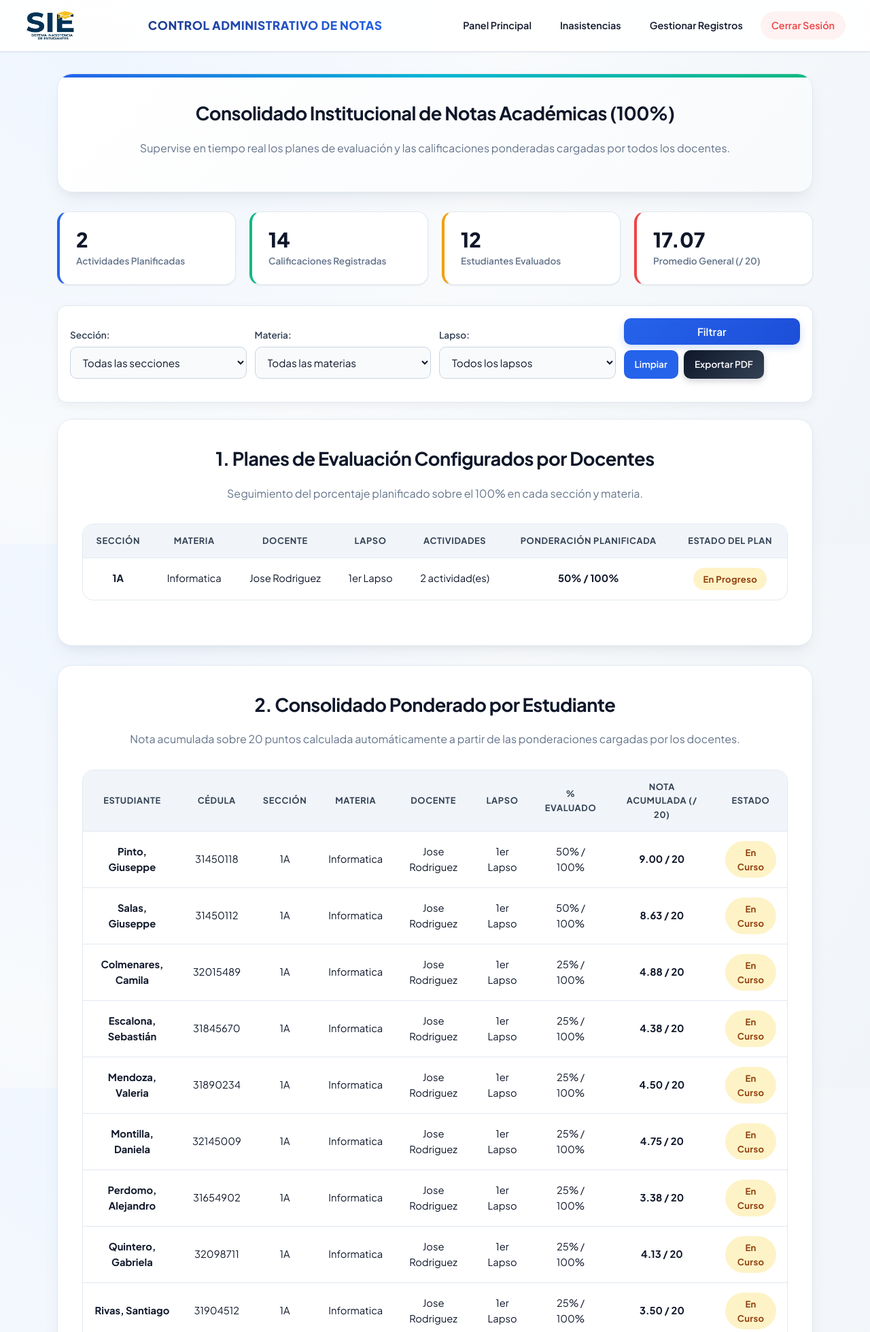
After one commit to winstonjose99-stack/sie, a PHP site: page /visual/notas_admin.php in a window 1280 px wide. The commit adds this page. Shown: the top 1959 px of the page at 68% size. Run offline with PHP 8.4, Linux system fonts and the light colour scheme; the visitor is signed in with stand-in values (Sample User, id 1); data comes from the database, SQL or seed files in the repository.

Commit message:
feat: agregar modulo administrativo de notas ponderadas (100%) con PDF B/N y corregir hallazgos de QA

```diff
--- a/api/dashboard.php
+++ b/api/dashboard.php
@@ -160,6 +160,12 @@ if ($resIna && $rowIna = $resIna->fetch_assoc()) {
                 <p>Consultar y auditar el historial de faltas y justificaciones por fecha.</p>
             </a>
 
+            <a href="../visual/notas_admin.php" class="module-card">
+                <div class="icon-box">📝</div>
+                <h3>Notas Académicas (100%)</h3>
+                <p>Supervisar planes de evaluación, calificaciones ponderadas y boletines PDF.</p>
+            </a>
+
             <a href="webhook_zapier.php" class="module-card">
                 <div class="icon-box">🔗</div>
                 <h3>Webhook Zapier</h3>
--- a/api/index.php
+++ b/api/index.php
@@ -49,6 +49,7 @@ $allowedRoutes = [
     'visual/login_profesor.php',
     'visual/login_representante.php',
     'visual/materias.php',
+    'visual/notas_admin.php',
     'visual/panel_profesor.php',
     'visual/panel_representante.php',
     'visual/profesores.php',
--- a/config/sqlite_fallback.php
+++ b/config/sqlite_fallback.php
@@ -241,6 +241,7 @@ class SQLiteMysqliCompat {
 
     public function prepare(string $sql): SQLiteStmtCompat {
         return new SQLiteStmtCompat($this->pdo, $sql, function (string $s, array $p): void {
+            $this->insert_id = (int) $this->pdo->lastInsertId();
             $this->recordWrite($s, $p);
         });
     }
--- a/visual/gestionar.php
+++ b/visual/gestionar.php
@@ -65,6 +65,12 @@ verificarSesionAdmin('iniciar_sesion.html');
                 <h3>Estudiantes</h3>
                 <p>Administrar la matrícula estudiantil, cambios de sección y representantes.</p>
             </a>
+
+            <a href="notas_admin.php" class="card-gestion">
+                <div class="icon-box">📝</div>
+                <h3>Notas Académicas</h3>
+                <p>Consultar planes de evaluación 100%, calificaciones ponderadas y reportes PDF.</p>
+            </a>
         </div>
     </div>
 
--- /dev/null
+++ b/visual/notas_admin.php
@@ -0,0 +1,467 @@
+<?php
+require_once __DIR__ . '/../config/conexion.php';
+verificarSesionAdmin('iniciar_sesion.html');
+
+$id_seccion_f = intval($_GET['id_seccion'] ?? 0);
+$id_materia_f = intval($_GET['id_materia'] ?? 0);
+$lapso_f      = trim($_GET['lapso'] ?? '');
+$lapsosValidos = ['1er Lapso', '2do Lapso', '3er Lapso'];
+if ($lapso_f !== '' && !in_array($lapso_f, $lapsosValidos, true)) {
+    $lapso_f = '';
+}
+
+// Catálogos para filtros
+$secciones = [];
+$resSec = $conn->query("SELECT id_seccion, nombre_seccion FROM secciones ORDER BY nombre_seccion ASC");
+if ($resSec) {
+    while ($s = $resSec->fetch_assoc()) {
+        $secciones[] = $s;
+    }
+}
+
+$materias = [];
+$resMat = $conn->query("SELECT id_materia, nombre_materia FROM materias ORDER BY nombre_materia ASC");
+if ($resMat) {
+    while ($m = $resMat->fetch_assoc()) {
+        $materias[] = $m;
+    }
+}
+
+// 1. Planes de evaluación configurados por los docentes (resumen por sección/materia/lapso)
+$sqlPlan = "
+    SELECT ep.id_seccion, ep.id_materia, ep.lapso,
+           s.nombre_seccion, m.nombre_materia,
+           d.nombre AS doc_nombre, d.apellido AS doc_apellido,
+           COUNT(ep.id_evaluacion) AS total_actividades,
+           COALESCE(SUM(ep.ponderacion), 0) AS total_ponderacion
+    FROM evaluaciones_plan ep
+    INNER JOIN secciones s ON ep.id_seccion = s.id_seccion
+    INNER JOIN materias m ON ep.id_materia = m.id_materia
+    LEFT JOIN docentes d ON ep.id_docente = d.id_docente
+    WHERE 1=1
+";
+$pTypes = '';
+$pParams = [];
+if ($id_seccion_f > 0) {
+    $sqlPlan .= " AND ep.id_seccion = ?";
+    $pTypes .= 'i';
+    $pParams[] = $id_seccion_f;
+}
+if ($id_materia_f > 0) {
+    $sqlPlan .= " AND ep.id_materia = ?";
+    $pTypes .= 'i';
+    $pParams[] = $id_materia_f;
+}
+if ($lapso_f !== '') {
+    $sqlPlan .= " AND ep.lapso = ?";
+    $pTypes .= 's';
+    $pParams[] = $lapso_f;
+}
+$sqlPlan .= " GROUP BY ep.id_seccion, ep.id_materia, ep.lapso, s.nombre_seccion, m.nombre_materia, d.nombre, d.apellido
+              ORDER BY s.nombre_seccion ASC, m.nombre_materia ASC, ep.lapso ASC";
+
+$stmtPlan = $conn->prepare($sqlPlan);
+if ($pTypes !== '') {
+    $stmtPlan->bind_param($pTypes, ...$pParams);
+}
+$stmtPlan->execute();
+$resPlan = $stmtPlan->get_result();
+$planesDocentes = [];
+$totalActividadesPlan = 0;
+if ($resPlan) {
+    while ($pl = $resPlan->fetch_assoc()) {
+        $planesDocentes[] = $pl;
+        $totalActividadesPlan += (int) $pl['total_actividades'];
+    }
+}
+$stmtPlan->close();
+
+// 2. Calificaciones detalladas cargadas por docentes
+$sqlNotas = "
+    SELECT n.id_nota, n.id_estudiante, n.lapso, n.evaluacion, n.ponderacion, n.calificacion, n.observacion, n.fecha_registro,
+           e.nombre AS est_nombre, e.apellido AS est_apellido, e.cedula AS est_cedula,
+           s.id_seccion, s.nombre_seccion,
+           m.id_materia, m.nombre_materia,
+           d.nombre AS doc_nombre, d.apellido AS doc_apellido
+    FROM notas_academicas n
+    INNER JOIN estudiantes e ON n.id_estudiante = e.id_estudiante
+    LEFT JOIN secciones s ON e.id_seccion = s.id_seccion
+    LEFT JOIN materias m ON n.id_materia = m.id_materia
+    LEFT JOIN docentes d ON n.id_docente = d.id_docente
+    WHERE 1=1
+";
+$nTypes = '';
+$nParams = [];
+if ($id_seccion_f > 0) {
+    $sqlNotas .= " AND e.id_seccion = ?";
+    $nTypes .= 'i';
+    $nParams[] = $id_seccion_f;
+}
+if ($id_materia_f > 0) {
+    $sqlNotas .= " AND n.id_materia = ?";
+    $nTypes .= 'i';
+    $nParams[] = $id_materia_f;
+}
+if ($lapso_f !== '') {
+    $sqlNotas .= " AND n.lapso = ?";
+    $nTypes .= 's';
+    $nParams[] = $lapso_f;
+}
+$sqlNotas .= " ORDER BY n.fecha_registro DESC, s.nombre_seccion ASC, e.apellido ASC, n.id_nota DESC LIMIT 200";
+
+$stmtNotas = $conn->prepare($sqlNotas);
+if ($nTypes !== '') {
+    $stmtNotas->bind_param($nTypes, ...$nParams);
+}
+$stmtNotas->execute();
+$resNotas = $stmtNotas->get_result();
+
+$notasDetalle = [];
+$consolidado  = [];
+$estUnicos    = [];
+$sumaCalif    = 0.0;
+
+if ($resNotas) {
+    while ($nt = $resNotas->fetch_assoc()) {
+        $pond   = (float) ($nt['ponderacion'] ?? 0);
+        $calif  = (float) $nt['calificacion'];
+        $aporte = $pond > 0 ? ($calif * $pond) / 100.0 : 0.0;
+        $nt['aporte_ponderado'] = $aporte;
+        $notasDetalle[] = $nt;
+
+        $estUnicos[(int) $nt['id_estudiante']] = true;
+        $sumaCalif += $calif;
+
+        $clave = $nt['id_estudiante'] . '|' . ($nt['id_materia'] ?? 0) . '|' . ($nt['lapso'] ?? '1er Lapso');
+        if (!isset($consolidado[$clave])) {
+            $consolidado[$clave] = [
+                'estudiante' => trim($nt['est_apellido'] . ', ' . $nt['est_nombre']),
+                'cedula'     => $nt['est_cedula'] ?? 'N/A',
+                'seccion'    => $nt['nombre_seccion'] ?? 'N/A',
+                'materia'    => $nt['nombre_materia'] ?? 'N/A',
+                'docente'    => trim(($nt['doc_nombre'] ?? '') . ' ' . ($nt['doc_apellido'] ?? '')) ?: 'N/A',
+                'lapso'      => $nt['lapso'] ?? '1er Lapso',
+                'pct'        => 0.0,
+                'acumulado'  => 0.0,
+                'cantidad'   => 0,
+            ];
+        }
+        $consolidado[$clave]['pct']       += $pond;
+        $consolidado[$clave]['acumulado'] += $aporte;
+        $consolidado[$clave]['cantidad']++;
+    }
+}
+$stmtNotas->close();
+
+$promedioGeneral = count($notasDetalle) > 0 ? number_format($sumaCalif / count($notasDetalle), 2) : 'N/A';
+
+$pdfQuery = http_build_query([
+    'tipo'       => 'notas_admin',
+    'id_seccion' => $id_seccion_f,
+    'id_materia' => $id_materia_f,
+    'lapso'      => $lapso_f,
+]);
+?>
+<!DOCTYPE html>
+<html lang="es">
+<head>
+    <meta charset="UTF-8">
+    <meta name="viewport" content="width=device-width, initial-scale=1.0">
+    <title>Reporte Administrativo de Notas Académicas</title>
+    <link rel="stylesheet" href="../css/estilos.css">
+    <style>
+        .filtros-grid {
+            display: grid;
+            grid-template-columns: repeat(auto-fit, minmax(190px, 1fr));
+            gap: 12px;
+            align-items: end;
+            max-width: none;
+            margin: 0 0 24px 0;
+            padding: 18px;
+            background: #ffffff;
+            border: 1px solid #e2e8f0;
+            border-radius: 14px;
+            box-shadow: 0 4px 14px rgba(15, 23, 42, 0.05);
+        }
+        .filtros-grid label {
+            display: block;
+            font-size: 0.85rem;
+            font-weight: 600;
+            margin-bottom: 6px;
+            color: #334155;
+            text-align: left;
+        }
+        .filtros-grid select {
+            margin-bottom: 0;
+        }
+        .filtros-acciones {
+            display: flex;
+            gap: 8px;
+            flex-wrap: wrap;
+        }
+        .filtros-acciones button,
+        .filtros-acciones a {
+            margin: 0;
+            padding: 10px 16px;
+            white-space: nowrap;
+        }
+        .badge-nota {
+            background: #dbeafe;
+            color: #1e40af;
+            padding: 4px 10px;
+            border-radius: 999px;
+            font-size: 0.78rem;
+            font-weight: 700;
+        }
+    </style>
+</head>
+<body>
+
+    <header class="header-fijo">
+        <div class="logo">
+            <img src="logo.png" alt="Logo SIE">
+        </div>
+        <h2>CONTROL ADMINISTRATIVO DE NOTAS</h2>
+        <nav>
+            <ul>
+                <li><a href="../api/dashboard.php">Panel Principal</a></li>
+                <li><a href="historial_inasistencias.php">Inasistencias</a></li>
+                <li><a href="gestionar.php">Gestionar Registros</a></li>
+                <li><a href="../api/logout.php">Cerrar Sesión</a></li>
+            </ul>
+        </nav>
+    </header>
+
+    <div class="dashboard-container">
+        <div class="welcome-card">
+            <h2>Consolidado Institucional de Notas Académicas (100%)</h2>
+            <p>Supervise en tiempo real los planes de evaluación y las calificaciones ponderadas cargadas por todos los docentes.</p>
+        </div>
+
+        <!-- KPIs Administrativos de Notas -->
+        <div class="stats-grid">
+            <div class="stat-card">
+                <div>
+                    <p class="stat-value"><?php echo $totalActividadesPlan; ?></p>
+                    <p class="stat-label">Actividades Planificadas</p>
+                </div>
+            </div>
+            <div class="stat-card">
+                <div>
+                    <p class="stat-value"><?php echo count($notasDetalle); ?></p>
+                    <p class="stat-label">Calificaciones Registradas</p>
+                </div>
+            </div>
+            <div class="stat-card">
+                <div>
+                    <p class="stat-value"><?php echo count($estUnicos); ?></p>
+                    <p class="stat-label">Estudiantes Evaluados</p>
+                </div>
+            </div>
+            <div class="stat-card">
+                <div>
+                    <p class="stat-value"><?php echo $promedioGeneral; ?></p>
+                    <p class="stat-label">Promedio General (/ 20)</p>
+                </div>
+            </div>
+        </div>
+
+        <!-- Filtros + Exportación PDF -->
+        <form method="GET" action="notas_admin.php" class="filtros-grid">
+            <div>
+                <label for="id_seccion">Sección:</label>
+                <select id="id_seccion" name="id_seccion">
+                    <option value="0">Todas las secciones</option>
+                    <?php foreach ($secciones as $s) { ?>
+                        <option value="<?php echo (int) $s['id_seccion']; ?>" <?php echo $id_seccion_f === (int) $s['id_seccion'] ? 'selected' : ''; ?>>
+                            <?php echo htmlspecialchars($s['nombre_seccion']); ?>
+                        </option>
+                    <?php } ?>
+                </select>
+            </div>
+
+            <div>
+                <label for="id_materia">Materia:</label>
+                <select id="id_materia" name="id_materia">
+                    <option value="0">Todas las materias</option>
+                    <?php foreach ($materias as $m) { ?>
+                        <option value="<?php echo (int) $m['id_materia']; ?>" <?php echo $id_materia_f === (int) $m['id_materia'] ? 'selected' : ''; ?>>
+                            <?php echo htmlspecialchars($m['nombre_materia']); ?>
+                        </option>
+                    <?php } ?>
+                </select>
+            </div>
+
+            <div>
+                <label for="lapso">Lapso:</label>
+                <select id="lapso" name="lapso">
+                    <option value="">Todos los lapsos</option>
+                    <?php foreach ($lapsosValidos as $lp) { ?>
+                        <option value="<?php echo htmlspecialchars($lp); ?>" <?php echo $lapso_f === $lp ? 'selected' : ''; ?>>
+                            <?php echo htmlspecialchars($lp); ?>
+                        </option>
+                    <?php } ?>
+                </select>
+            </div>
+
+            <div class="filtros-acciones">
+                <button type="submit">Filtrar</button>
+                <a href="notas_admin.php" class="btn-ver">Limpiar</a>
+                <a href="../api/generar_pdf.php?<?php echo htmlspecialchars($pdfQuery); ?>" class="btn-pdf">Exportar PDF</a>
+            </div>
+        </form>
+
+        <!-- Bloque 1: Avance de Planes de Evaluación por Docente -->
+        <div class="container" style="margin-top: 0; margin-bottom: 28px;">
+            <h2>1. Planes de Evaluación Configurados por Docentes</h2>
+            <p>Seguimiento del porcentaje planificado sobre el 100% en cada sección y materia.</p>
+
+            <div class="table-responsive">
+                <table>
+                    <thead>
+                        <tr>
+                            <th>Sección</th>
+                            <th>Materia</th>
+                            <th>Docente</th>
+                            <th>Lapso</th>
+                            <th>Actividades</th>
+                            <th>Ponderación Planificada</th>
+                            <th>Estado del Plan</th>
+                        </tr>
+                    </thead>
+                    <tbody>
+                        <?php if (!empty($planesDocentes)) { ?>
+                            <?php foreach ($planesDocentes as $pl) {
+                                $pctPl = (float) $pl['total_ponderacion'];
+                            ?>
+                            <tr>
+                                <td><strong><?php echo htmlspecialchars($pl['nombre_seccion']); ?></strong></td>
+                                <td><?php echo htmlspecialchars($pl['nombre_materia']); ?></td>
+                                <td><?php echo htmlspecialchars(trim(($pl['doc_nombre'] ?? '') . ' ' . ($pl['doc_apellido'] ?? '')) ?: 'N/A'); ?></td>
+                                <td><?php echo htmlspecialchars($pl['lapso']); ?></td>
+                                <td><?php echo (int) $pl['total_actividades']; ?> actividad(es)</td>
+                                <td><strong><?php echo number_format($pctPl, 0); ?>% / 100%</strong></td>
+                                <td>
+                                    <span class="badge <?php echo $pctPl >= 99.99 ? 'badge-presente' : 'badge-justificado'; ?>">
+                                        <?php echo $pctPl >= 99.99 ? 'Completo (100%)' : 'En Progreso'; ?>
+                                    </span>
+                                </td>
+                            </tr>
+                            <?php } ?>
+                        <?php } else { ?>
+                            <tr><td colspan="7">No hay planes de evaluación registrados para los filtros seleccionados.</td></tr>
+                        <?php } ?>
+                    </tbody>
+                </table>
+            </div>
+        </div>
+
+        <!-- Bloque 2: Consolidado Ponderado por Estudiante -->
+        <div class="container" style="margin-top: 0; margin-bottom: 28px;">
+            <h2>2. Consolidado Ponderado por Estudiante</h2>
+            <p>Nota acumulada sobre 20 puntos calculada automáticamente a partir de las ponderaciones cargadas por los docentes.</p>
+
+            <div class="table-responsive">
+                <table>
+                    <thead>
+                        <tr>
+                            <th>Estudiante</th>
+                            <th>Cédula</th>
+                            <th>Sección</th>
+                            <th>Materia</th>
+                            <th>Docente</th>
+                            <th>Lapso</th>
+                            <th>% Evaluado</th>
+                            <th>Nota Acumulada (/ 20)</th>
+                            <th>Estado</th>
+                        </tr>
+                    </thead>
+                    <tbody>
+                        <?php if (!empty($consolidado)) { ?>
+                            <?php foreach ($consolidado as $row) {
+                                $acum = (float) $row['acumulado'];
+                                $pct  = (float) $row['pct'];
+                            ?>
+                            <tr>
+                                <td><strong><?php echo htmlspecialchars($row['estudiante']); ?></strong></td>
+                                <td><?php echo htmlspecialchars($row['cedula']); ?></td>
+                                <td><?php echo htmlspecialchars($row['seccion']); ?></td>
+                                <td><?php echo htmlspecialchars($row['materia']); ?></td>
+                                <td><?php echo htmlspecialchars($row['docente']); ?></td>
+                                <td><?php echo htmlspecialchars($row['lapso']); ?></td>
+                                <td><?php echo number_format($pct, 0); ?>% / 100%</td>
+                                <td><strong><?php echo number_format($acum, 2); ?> / 20</strong></td>
+                                <td>
+                                    <?php if ($acum >= 10.0) { ?>
+                                        <span class="badge badge-presente">Aprobado</span>
+                                    <?php } elseif ($pct < 100.0) { ?>
+                                        <span class="badge badge-justificado">En Curso</span>
+                                    <?php } else { ?>
+                                        <span class="badge badge-ausente">En Recuperación</span>
+                                    <?php } ?>
+                                </td>
+                            </tr>
+                            <?php } ?>
+                        <?php } else { ?>
+                            <tr><td colspan="9">No hay notas acumuladas para mostrar con los filtros actuales.</td></tr>
+                        <?php } ?>
+                    </tbody>
+                </table>
+            </div>
+        </div>
+
+        <!-- Bloque 3: Detalle de Evaluaciones -->
+        <div class="container" style="margin-top: 0;">
+            <h2>3. Detalle Completo de Calificaciones</h2>
+            <p>Registro individual por estudiante, actividad evaluada, porcentaje asignado y aporte ponderado.</p>
+
+            <div class="table-responsive">
+                <table>
+                    <thead>
+                        <tr>
+                            <th>Fecha</th>
+                            <th>Estudiante</th>
+                            <th>Sección</th>
+                            <th>Materia</th>
+                            <th>Docente</th>
+                            <th>Lapso</th>
+                            <th>Actividad</th>
+                            <th>Ponderación</th>
+                            <th>Nota (/ 20)</th>
+                            <th>Aporte</th>
+                            <th>Observación</th>
+                        </tr>
+                    </thead>
+                    <tbody>
+                        <?php if (!empty($notasDetalle)) { ?>
+                            <?php foreach ($notasDetalle as $nt) {
+                                $pond   = (float) ($nt['ponderacion'] ?? 0);
+                                $calif  = (float) $nt['calificacion'];
+                                $aporte = (float) ($nt['aporte_ponderado'] ?? 0);
+                            ?>
+                            <tr>
+                                <td><?php echo htmlspecialchars($nt['fecha_registro']); ?></td>
+                                <td><strong><?php echo htmlspecialchars(trim($nt['est_apellido'] . ', ' . $nt['est_nombre'])); ?></strong></td>
+                                <td><?php echo htmlspecialchars($nt['nombre_seccion'] ?? 'N/A'); ?></td>
+                                <td><?php echo htmlspecialchars($nt['nombre_materia'] ?? 'N/A'); ?></td>
+                                <td><?php echo htmlspecialchars(trim(($nt['doc_nombre'] ?? '') . ' ' . ($nt['doc_apellido'] ?? '')) ?: 'N/A'); ?></td>
+                                <td><?php echo htmlspecialchars($nt['lapso']); ?></td>
+                                <td><?php echo htmlspecialchars($nt['evaluacion']); ?></td>
+                                <td><span class="badge-nota"><?php echo $pond > 0 ? number_format($pond, 0) . '%' : '—'; ?></span></td>
+                                <td><strong><?php echo number_format($calif, 2); ?></strong></td>
+                                <td><?php echo $pond > 0 ? number_format($aporte, 2) . ' pts' : '—'; ?></td>
+                                <td><?php echo htmlspecialchars($nt['observacion'] ?: 'Sin observaciones'); ?></td>
+                            </tr>
+                            <?php } ?>
+                        <?php } else { ?>
+                            <tr><td colspan="11">No hay calificaciones registradas para los filtros seleccionados.</td></tr>
+                        <?php } ?>
+                    </tbody>
+                </table>
+            </div>
+        </div>
+    </div>
+
+</body>
+</html>
+<?php $conn->close(); ?>
--- a/visual/registrar_notas.php
+++ b/visual/registrar_notas.php
@@ -75,7 +75,7 @@ if ($_SERVER['REQUEST_METHOD'] === 'POST') {
         ");
         $stmtIns->bind_param("iiiissds", $id_seccion, $id_materia, $id_docente, $idPeriodo, $lapsoActual, $nombreAct, $ponderacion, $fechaEval);
         if ($stmtIns->execute()) {
-            $nuevaEvalId = (int) $conn->insert_id;
+            $nuevaEvalId = (int) ($stmtIns->insert_id ?: $conn->insert_id);
             $stmtIns->close();
             $conn->close();
             alertaYRedirigir(
```
Also changed, not shown: api/generar_pdf.php (+102 -0 lines), index.php (+15 -1 lines).
